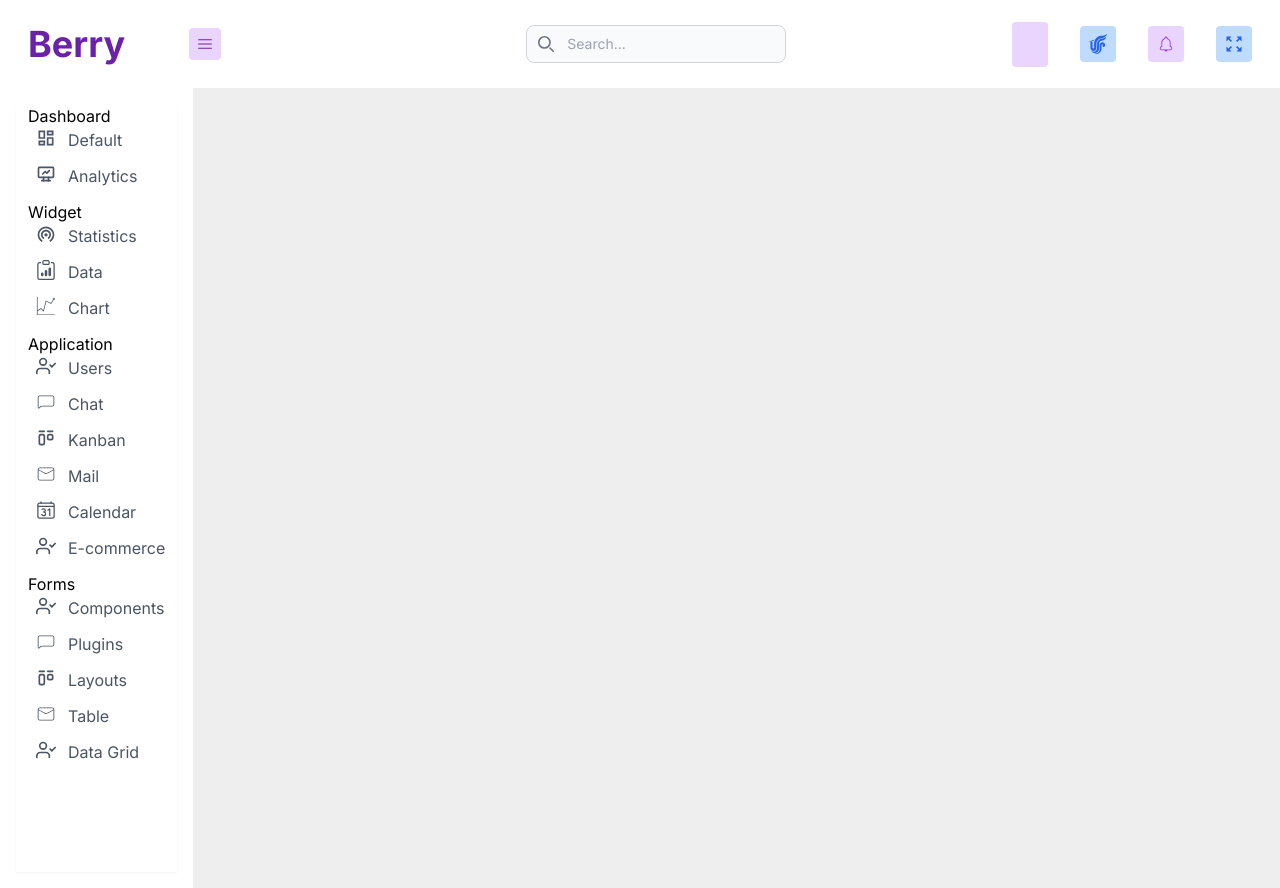
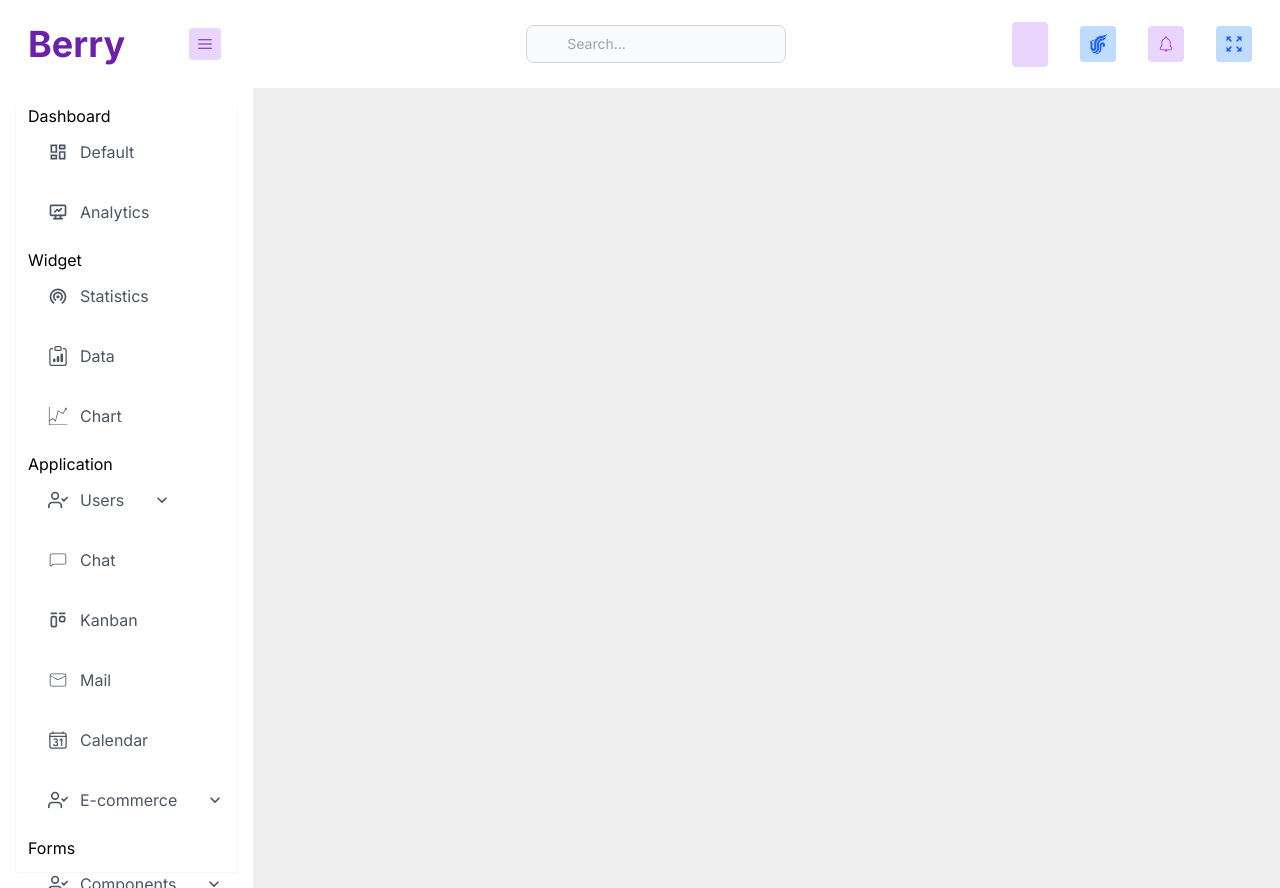
Before and after one commit to senayakagunduz/next-dashboard, a Next.js app: page / in a window 1280 px wide. Built offline with nearby package versions, Linux system fonts and the light colour scheme; some icons are missing.

Commit message:
seperated componets

```diff
--- a/src/app/components/Header.jsx
+++ b/src/app/components/Header.jsx
@@ -31,7 +31,7 @@ const Header = ({ toggleSidebar }) => {
                     <div className="relative hidden md:block">
                         <div className="absolute inset-y-0 left-0 flex items-center pl-3 pointer-events-none">
                             <svg className="w-4 h-4 text-gray-500 dark:text-gray-400" aria-hidden="true" xmlns="http://www.w3.org/2000/svg" fill="none" viewBox="0 0 20 20">
-                                <path stroke="currentColor" stroke-linecap="round" stroke-linejoin="round" stroke-width="2" d="m19 19-4-4m0-7A7 7 0 1 1 1 8a7 7 0 0 1 14 0Z" />
+                                {/* <path stroke="currentColor" stroke-linecap="round" stroke-linejoin="round" stroke-width="2" d="m19 19-4-4m0-7A7 7 0 1 1 1 8a7 7 0 0 1 14 0Z" /> */}
                             </svg>
                             <span className="sr-only">Search icon</span>
                         </div>
--- a/src/app/components/SideBar.jsx
+++ b/src/app/components/SideBar.jsx
@@ -3,7 +3,7 @@ import React from 'react'
 
 const SideBar = ({ children , collapsed}) => {
     return (
-        <aside collapsed={collapsed} className={`flex flex-3 h-screen sidebar transiton-width duration-300 overflow-y-auto ${collapsed ? 'flex-4' : 'flex-3'}`}>
+        <aside className={`flex flex-3 h-screen sidebar transiton-width duration-300 overflow-y-auto ${collapsed ? 'flex-4' : 'flex-3'}`}>
             <nav className='h-full flex flex-col bg-white  shadow-sm'>
                 <ul className={`flex-1 px-3`}>{children}</ul>
             </nav>
--- /dev/null
+++ b/src/app/components/SideBarDynamic.jsx
@@ -0,0 +1,53 @@
+import SideBarItem from "./SideBarItem";
+
+const { useState } = require("react");
+
+const SideBarDynamic = ({ icon, text, children, collapsed }) => {
+    const [selectedItem, setSelectedItem] = useState(null);
+
+    const handleItemClick = (index) => {
+      setSelectedItem(index)
+    }
+    return (
+      <div>
+        {children && children.length > 0 && !collapsed ?
+          (
+            <div>
+              <span>{icon}</span>
+              <span>{text}</span>
+              {!collapsed ? (
+                <div className="ml-2 flex-col itemClasses">
+                  {children.map((child, index) => (
+                    <SideBarItem
+                      onClick={() => handleItemClick(index)}
+                      isActive={selectedItem === index}
+                      key={index}
+                      {...child}
+                      index={index}
+                      collapsed={collapsed}
+                    />
+                  ))}
+                </div>
+              ) : null}
+            </div>
+          ) : (
+            <>
+              {children && (
+                <div className="ml-2">
+                  {children.map((child, index) => (
+                    <div key={index}
+                      className={`flex-column items-center gap-3 ${selectedItem === index ? 'bg-purple-200' : ''} py-2 px-1.5 rounded-md mt-2`}
+                      onClick={() => handleItemClick(index)}>
+                      <a href="#" key={index} className={`text-gray-600 text-sm flex items-center justify-center gap-x-4 transition-colors cursor-pointer p-2 ps-0 `}>
+                        <span className={` text-gray-600 text-2xl block float-left`}>{child.icon}</span>
+                      </a>
+                    </div>
+                  ))}
+                </div>
+              )}
+            </>
+          )}
+      </div>
+    );
+  };
+  export default SideBarDynamic;
--- a/src/app/components/SideBarItem.jsx
+++ b/src/app/components/SideBarItem.jsx
@@ -1,32 +1,51 @@
-import Link from 'next/link'
-import React from 'react'
+import { useState } from "react";
+import { MdKeyboardArrowDown, MdKeyboardArrowUp } from "react-icons/md";
 
-const SideBarItem = ({ icon, text, active, collapsed}) => {
+const SideBarItem = ({ icon, text, children, index, collapsed }) => {
+    const [isOpen, setIsOpen] = useState(false);
+
+    const toggleDropdown = () => {
+      setIsOpen(!isOpen);
+    };
 
     const itemClasses = `relative flex items-center justify-center py-2 my-1
       font-medium rounded-md cursor-pointer transition-colors ps-0
-     ${active && !collapsed
+       ${!collapsed
         ? "bg-gradient-to-tr from-indigo-200 to-indigo-100 text-index-800 hover:purple"
         : "hover:bg-indigo-50 text-gray-600"
       }`
 
     return (
-        <li className={itemClasses}>
-            <>
-                {collapsed ? (
-                    <div className="w-10 h-10 flex items-center justify-center ml-0 pe-6  hover:bg-purple-200">
-                        {icon}
+      <div key={index} className={`flex-col items-center gap-2 cursor-pointer`}>
+        <div className="flex align-center justify-start mb-3 text-gray-600 hover:bg-purple-100  rounded hover-scale-110" >
+
+          <div onClick={toggleDropdown} className="flex py-3 pl-3 items-center justify-between gap-7 w-30">
+            <div className="flex items-center">
+              <span className="text-xl mr-3">{icon}</span>
+              <span>{text}</span>
             </div>
+            <div className="flex items-center">
+              {!collapsed && children && children.length > 0 && (
+                isOpen ? (
+                  < MdKeyboardArrowUp className="text-xl" />
                 ) : (
-                    <>
-                        <div className="w-10 h-10 flex items-center justify-center">{icon}</div>
-                        <Link href='/' className='w-60 ml-3 flex items-center'>{text}</Link>
-                        <div className={`absolute right-2 w-2 h-2 rounded bg-primary`} />
-                    </>
+                  <MdKeyboardArrowDown className="text-xl" />
+                )
               )}
-            </>
-        </li>
-    )
-}
+            </div>
+          </div>
 
+        </div>
+
+        {isOpen && children && children.length > 0 && (
+
+          <div className="ml-2">
+            {children.map((child, index) => (
+              <SideBarItem key={index} {...child} index={index} collapsed={collapsed} />
+            ))}
+          </div>
+        )}
+      </div>
+    );
+  };
   export default SideBarItem
--- a/src/app/page.js
+++ b/src/app/page.js
@@ -1,11 +1,11 @@
 "use client";
 import SideBar from "./components/SideBar";
-// import SideBarItem from "./components/SideBarItem";
 import Header from "./components/Header";
 import { useState } from "react";
 import data from "./components/data"
 import Content from "./components/Content";
 import { MdKeyboardArrowDown, MdKeyboardArrowUp } from "react-icons/md";
+import SideBarDynamic from "./components/SideBarDynamic";
 
 export default function Home() {
   const [collapsed, setCollapsed] = useState(false); //açık
@@ -30,103 +30,3 @@ export default function Home() {
     </>
   )
 }
-
-const SideBarDynamic = ({ icon, text, children, collapsed, active }) => {
-
-  return (
-    <div>
-      {/* {icon} */}
-      {children && children.length > 0 ?
-        (
-          <div>
-            <span>{icon}</span>
-            <span>{text}</span>
-            {!collapsed ? (
-              <div className="ml-2 flex-col itemClasses">
-                {children.map((child, index) => (
-                  <SideBarItem key={index} {...child} index={index} collapsed={collapsed} />
-                ))}
-              </div>
-            ) : null}
-          </div>
-        ) : (
-          <SideBarItem text={text} icon={icon} />
-        )}
-    </div>
-  );
-};
-const SideBarItem = ({ icon, text, children, index, collapsed }) => {
-  const [isOpen, setIsOpen] = useState(false);
-
-  const toggleDropdown = () => {
-    setIsOpen(!isOpen);
-  };
-
-  const itemClasses = `relative flex items-center justify-center py-2 my-1
-    font-medium rounded-md cursor-pointer transition-colors ps-0
-     ${!collapsed
-      ? "bg-gradient-to-tr from-indigo-200 to-indigo-100 text-index-800 hover:purple"
-      : "hover:bg-indigo-50 text-gray-600"
-    }`
-
-  return (
-    <div key={index} className={`flex-col items-center gap-2 cursor-pointer ${collapsed ? 'ml-2' : ''}`}>
-      <div className="flex align-center justify-start mb-3 text-gray-600 hover:bg-purple-100 hover-scale-110" >
-        <span className="text-xl mr-3">{icon}</span>
-        <span onClick={toggleDropdown} >{text}</span>
-        {isOpen && children && children.length > 0 && (
-          isOpen ? (
-            <MdKeyboardArrowDown className="text-xl" />
-          ) : (
-            <MdKeyboardArrowUp className="text-xl" />
-          )
-        )}
-      </div>
-
-      {isOpen && children && children.length > 0 && (
-
-        <div className="ml-2">
-          {children.map((child, index) => (
-            <SideBarItem key={index} {...child} index={index} collapsed={collapsed} />
-          ))}
-        </div>
-      )}
-    </div>
-  );
-};
-
-
-
-// const SideBarDynamic = ({ icon, text, children, collapsed, active }) => {
-//   return (
-//     <div>
-//       {icon}
-//       {collapsed ? (
-//         children && (
-//           <div className="ml-2">
-//             {children.map((child, index) => (
-//               <SideBarItem {...child} index={index} collapsed={collapsed} />
-//             ))}
-//           </div>
-//         )
-//       ) : (
-//         <>
-//           <span>{text}</span>
-//           {children && (
-//             <div className="ml-2">
-//               {children.map((child, index) => (
-//                 <SideBarItem {...child} index={index} collapsed={collapsed} />
-//               ))}
-//             </div>
-//           )}
-//         </>
-//       )}
-//     </div>
-//   );
-// };
-
-
-{/* <li key={index} className={`text-gray-600 text-sm flex items-center gap-x-4 transition-colors cursor-pointer p-2 ps-0 hover:bg-purple-200 rounded-md mt-2 ${data.submenu && "mt-9"}`}>
-  <span className={` text-gray-600 text-2xl block float-left`}>{child.icon}</span>
-  <span className={`text-base font-medium flex-1 duration-200 ${collapsed && "hidden"}`}>{child.text}</span>
-</li> */}
```
Lines whose indentation alone changed are shown as unchanged.
